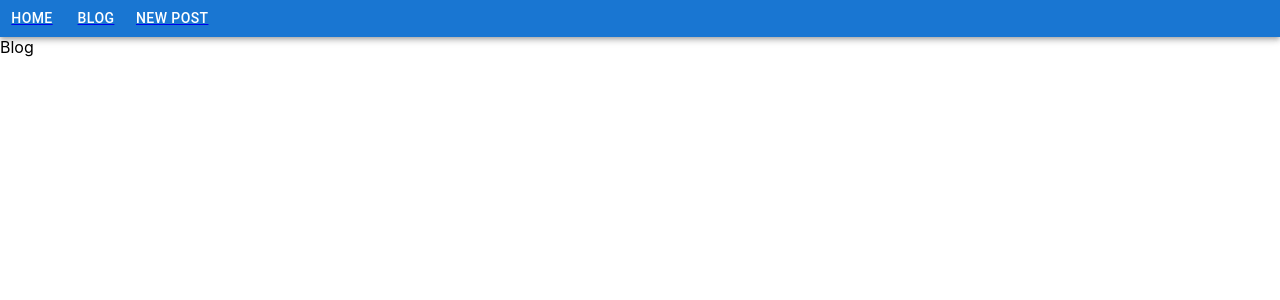
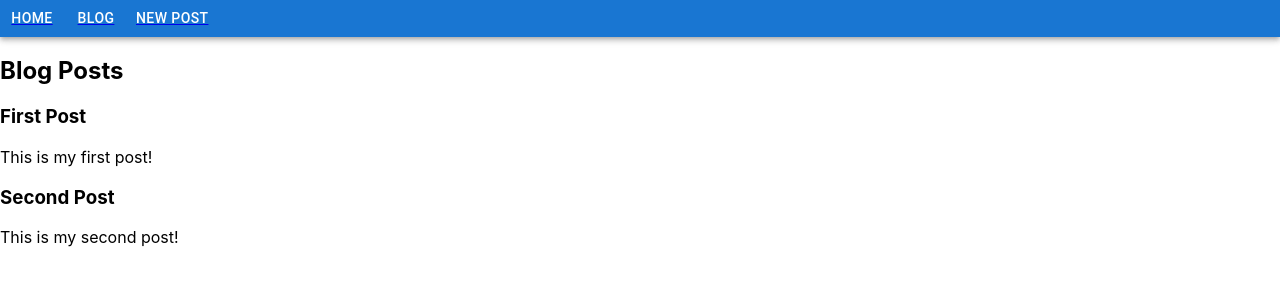
Before and after one commit to zaidi-01/react-chronicle, a React (Create React App) app in the folder client/: page /blog in a window 1280 px wide. Shown: the top 300 px of the page. Built offline with nearby package versions, Linux system fonts and the light colour scheme.

Commit message:
feat: add blog component
- Add blog component
- Update routing in App component

```diff
--- a/client/src/components/app/app.tsx
+++ b/client/src/components/app/app.tsx
@@ -1,4 +1,5 @@
 import { AppBar, Box, Button } from "@mui/material";
+import Blog from "components/blog/blog";
 import Home from "components/home/home";
 import {
   NavLink,
@@ -33,7 +34,7 @@ function App() {
 
         <Routes>
           <Route path="/" element={<Home />} />
-          <Route path="/blog" element={<div>Blog</div>} />
+          <Route path="/blog" element={<Blog />} />
           <Route path="/new-post" element={<div>New Post</div>} />
         </Routes>
       </Router>
--- /dev/null
+++ b/client/src/components/blog/blog.tsx
@@ -0,0 +1,22 @@
+import React from "react";
+
+function Blog() {
+  const [posts, setPosts] = React.useState([
+    { id: 1, title: "First Post", content: "This is my first post!" },
+    { id: 2, title: "Second Post", content: "This is my second post!" },
+  ]);
+
+  return (
+    <div className="blog">
+      <h2>Blog Posts</h2>
+      {posts.map((post) => (
+        <div key={post.id}>
+          <h3>{post.title}</h3>
+          <p>{post.content}</p>
+        </div>
+      ))}
+    </div>
+  );
+}
+
+export default Blog;
--- a/client/src/components/index.ts
+++ b/client/src/components/index.ts
@@ -1,2 +1,3 @@
 export { default as App } from "./app/app";
+export { default as Blog } from "./blog/blog";
 export { default as Home } from "./home/home";
```
